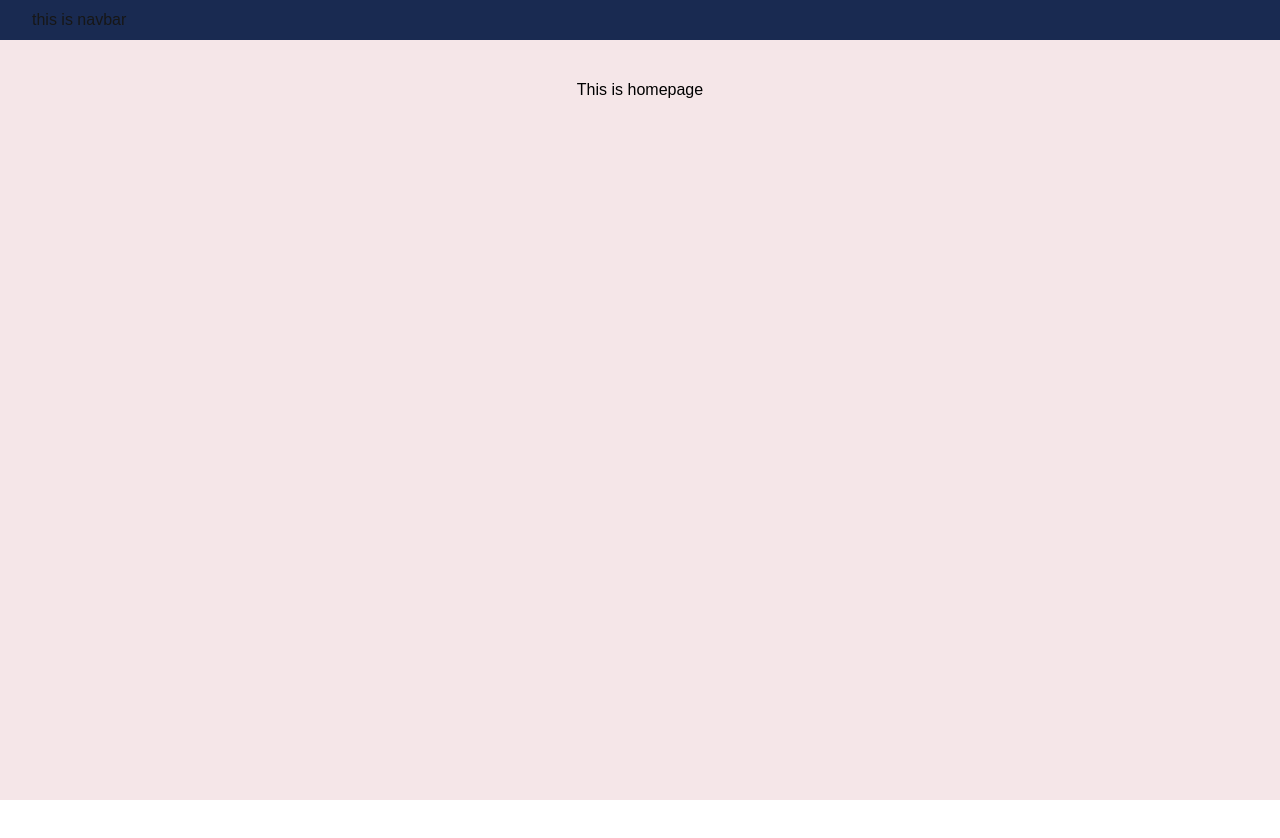
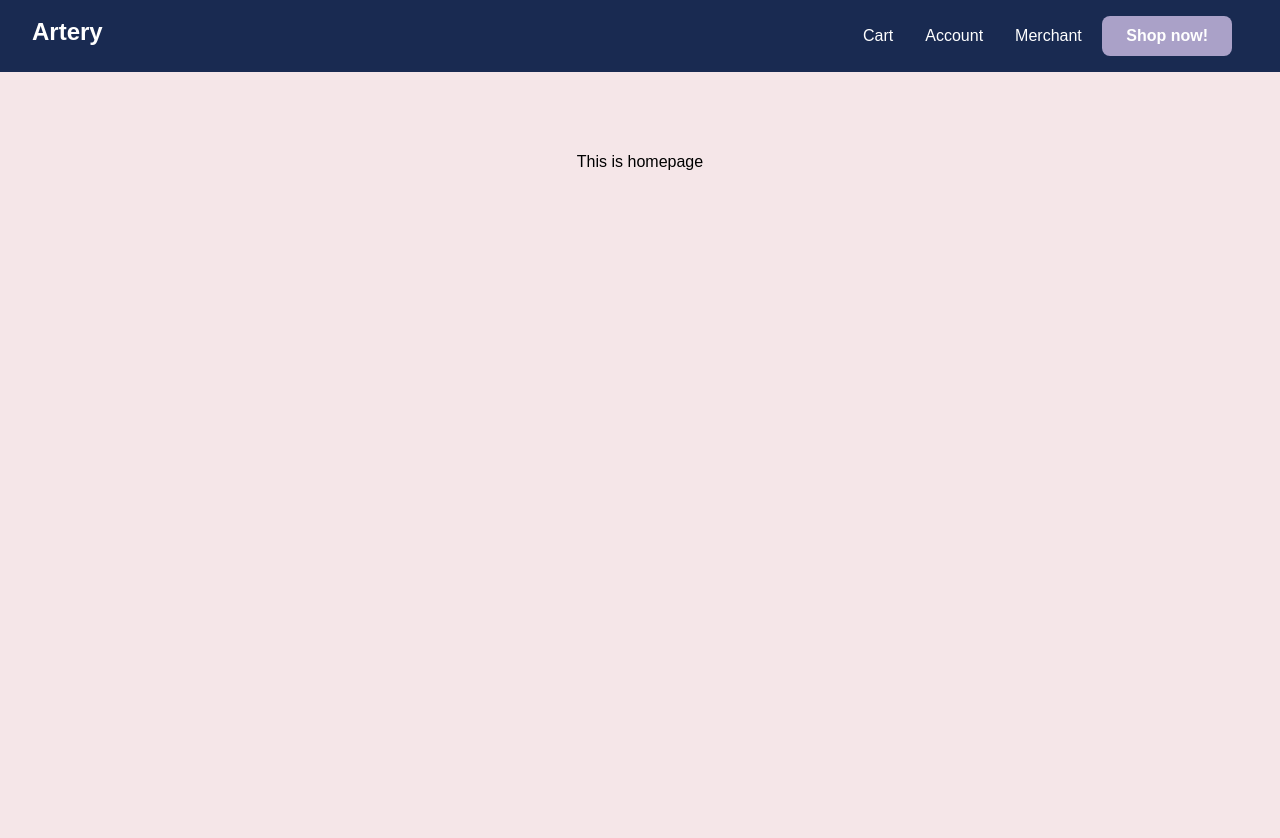
Before and after one commit to MonoLana/artery-site, a Next.js app: page / in a window 1280 px wide. Shown: the top 838 px of the page. Before the commit the page ends 800 px from the top, so only its background shows below. Built offline with nearby package versions, Linux system fonts and the light colour scheme.

Commit message:
adding early navbar UI

```diff
--- a/components/navbar.js
+++ b/components/navbar.js
@@ -1,9 +1,25 @@
+import Link from "next/link";
+
 export default function Navbar() {
   return (
-    <div>
-      <nav className={"bg-primary fixed w-full top-0 py-2 px-8"}>
-        <p>this is navbar</p>
-      </nav>
+    <div className={"flex flex-row bg-primary py-4 px-8 justify-between"}>
+      <div>
+        <a className="font-bold text-2xl text-white">Artery</a>
+      </div>
+      <div className={"text-white px-4 justify-between"}>
+        <Link href="#" className="px-4">
+          Cart
+        </Link>
+        <Link href="#" className="px-4">
+          Account
+        </Link>
+        <Link href="#" className="px-4">
+          Merchant
+        </Link>{" "}
+        <button className="rounded-lg bg-primaryButton px-6 py-2 font-bold">
+          Shop now!
+        </button>
+      </div>
     </div>
   );
 }
```
